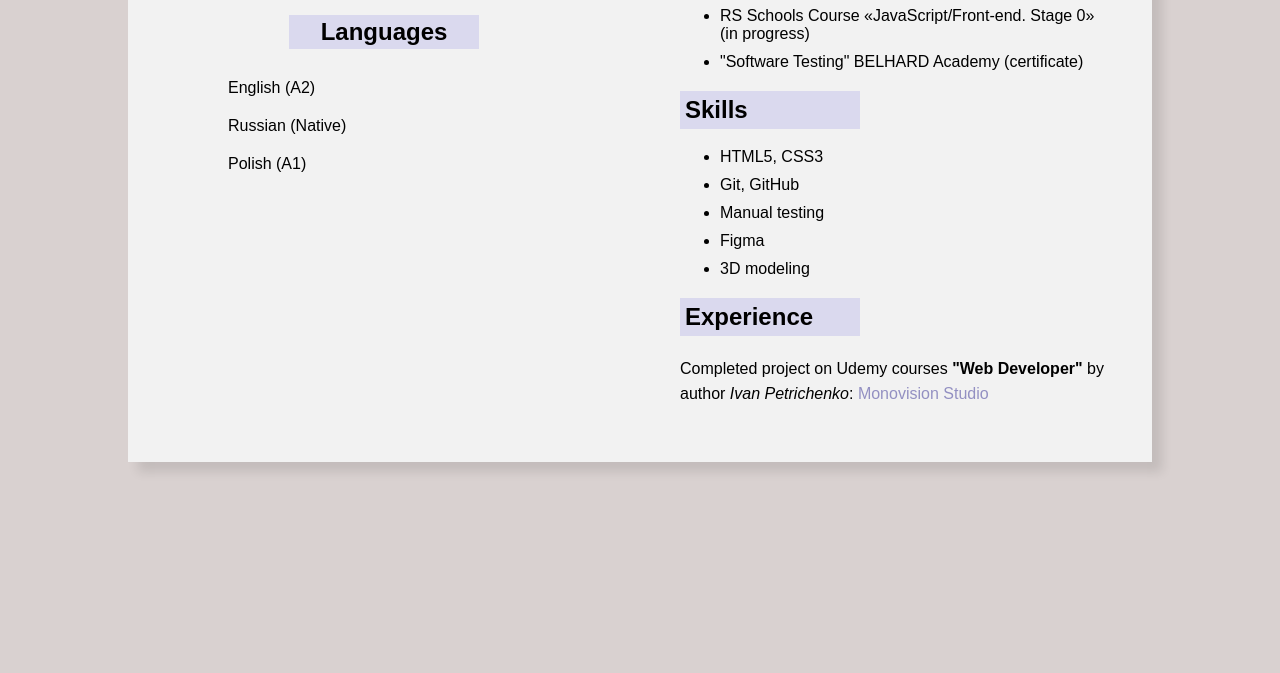
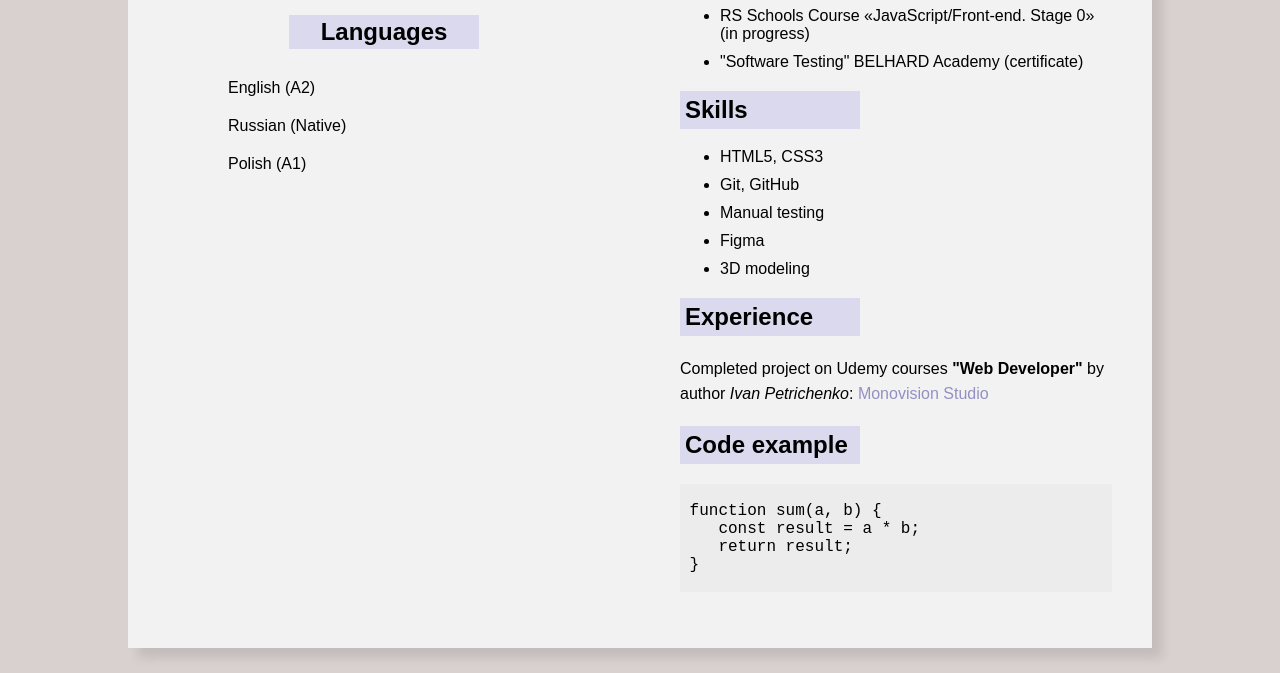
Before and after one commit to VictoriaDobrosoltseva/rsschool-cv, a plain HTML site: page index.html in a window 1280 px wide. Shown: the part 1124-1797 px from the top of the page. Before the commit the page ends 1611 px from the top, so only its background shows below. Drawn offline with Linux system fonts and the light colour scheme.

Commit message:
feat: add code section

```diff
--- a/index.html
+++ b/index.html
@@ -105,6 +105,16 @@
                         <h2 class="second_column_title">Experience</h2>
                         <p class="second_column_text">Completed project on Udemy courses <strong>"Web Developer"</strong> by author <i>Ivan Petrichenko</i>: <a href="https://github.com/VictoriaDobrosoltseva/Monovision_Studio" target="_blank" class="experience_link">Monovision Studio</a></p>
                     </section>
+
+                    <section class="code">
+                        <h2 class="second_column_title">Code example</h2>
+                        <pre class="pre"><code>
+ function sum(a, b) {
+    const result = a * b;
+    return result;
+ }</code>
+                        </pre>
+                    </section>
                 </div>
             </div>
         </main>
--- a/style.css
+++ b/style.css
@@ -132,3 +132,7 @@
     text-decoration: none;
     color: #9390c2;
 }
+
+.pre {
+    background-color: #ececec;
+}
```
